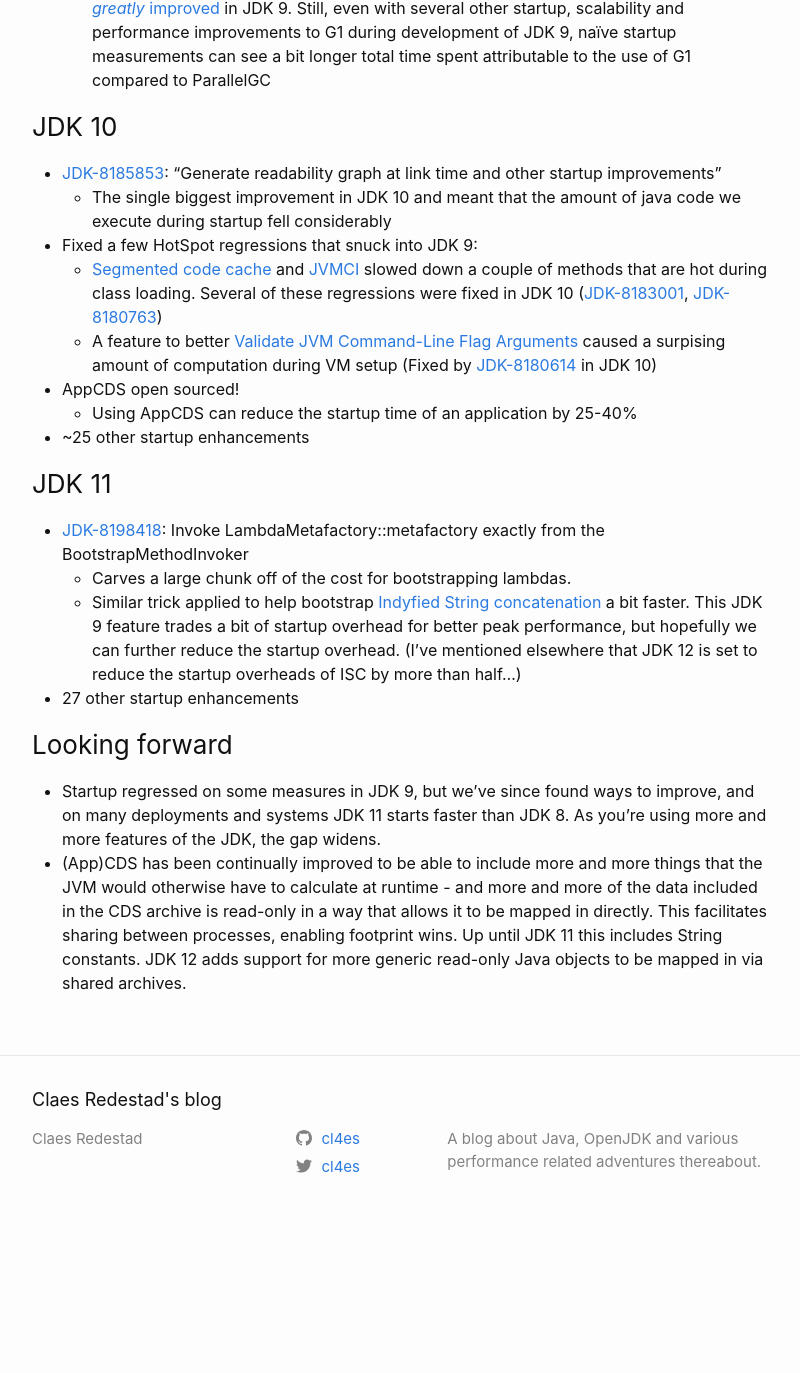
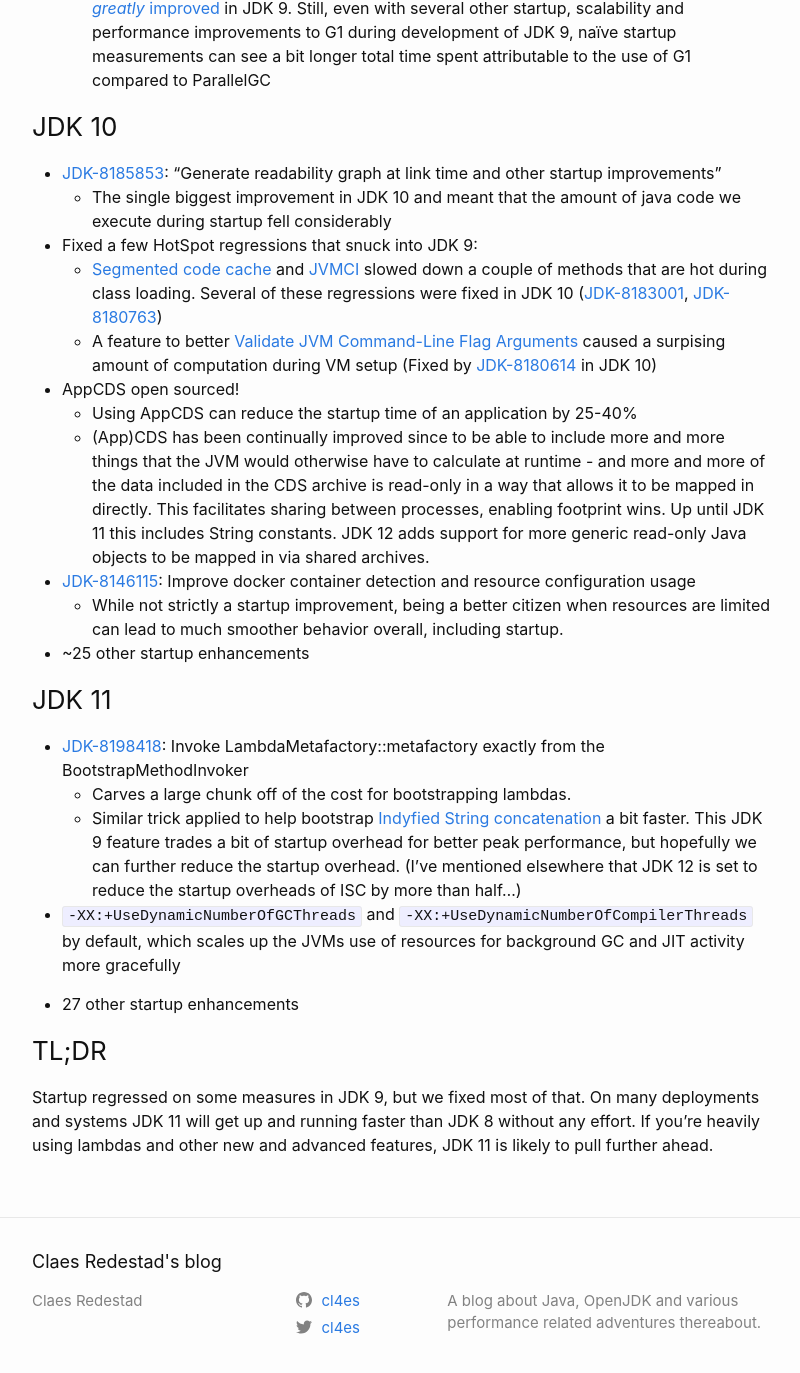
Before and after one commit to cl4es/cl4es.github.io, a Jekyll site: the page built from _posts/2018-11-29-OpenJDK-Startup-From-8-Through-11.md, in a window 1280 px wide and 1400 px high, scrolled down 1038 px. Shown: the top 1373 px of the window, without its empty margins (238-1038 px from the left). Built offline with Jekyll 4.4.1, drawn with Linux system fonts in a browser that asks for light colours; before the commit the page ends 2276 px from its top, so only the background shows below that.

Commit message:
Finishing touches

```diff
--- a/_posts/2018-11-29-OpenJDK-Startup-From-8-Through-11.md
+++ b/_posts/2018-11-29-OpenJDK-Startup-From-8-Through-11.md
@@ -32,6 +32,10 @@ I've touched on regressions and improvements to Java startup in both talks and i
 
 - AppCDS open sourced!
   - Using AppCDS can reduce the startup time of an application by 25-40%
+  - (App)CDS has been continually improved since to be able to include more and more things that the JVM would otherwise have to calculate at runtime - and more and more of the data included in the CDS archive is read-only in a way that allows it to be mapped in directly. This facilitates sharing between processes, enabling footprint wins. Up until JDK 11 this includes String constants. JDK 12 adds support for more generic read-only Java objects to be mapped in via shared archives.
+
+- [JDK-8146115](https://bugs.openjdk.java.net/browse/JDK-8146115): Improve docker container detection and resource configuration usage
+  - While not strictly a startup improvement, being a better citizen when resources are limited can lead to much smoother behavior overall, including startup.
 
 - ~25 other startup enhancements
 
@@ -41,9 +45,11 @@ I've touched on regressions and improvements to Java startup in both talks and i
   - Carves a large chunk off of the cost for bootstrapping lambdas.
   - Similar trick applied to help bootstrap [Indyfied String concatenation](https://openjdk.java.net/jeps/280) a bit faster. This JDK 9 feature trades a bit of startup overhead for better peak performance, but hopefully we can further reduce the startup overhead. (I've mentioned elsewhere that JDK 12 is set to reduce the startup overheads of ISC by more than half...)
 
+- `-XX:+UseDynamicNumberOfGCThreads` and `-XX:+UseDynamicNumberOfCompilerThreads` by default, which scales up the JVMs use of resources for background GC and JIT activity more gracefully
+
 - 27 other startup enhancements
 
-### Looking forward
 
-- Startup regressed on some measures in JDK 9, but we've since found ways to improve, and on many deployments and systems JDK 11 starts faster than JDK 8. As you're using more and more features of the JDK, the gap widens.
-- (App)CDS has been continually improved to be able to include more and more things that the JVM would otherwise have to calculate at runtime - and more and more of the data included in the CDS archive is read-only in a way that allows it to be mapped in directly. This facilitates sharing between processes, enabling footprint wins. Up until JDK 11 this includes String constants. JDK 12 adds support for more generic read-only Java objects to be mapped in via shared archives.
+### TL;DR
+
+Startup regressed on some measures in JDK 9, but we fixed most of that. On many deployments and systems JDK 11 will get up and running faster than JDK 8 without any effort. If you're heavily using lambdas and other new and advanced features, JDK 11 is likely to pull further ahead.
```
